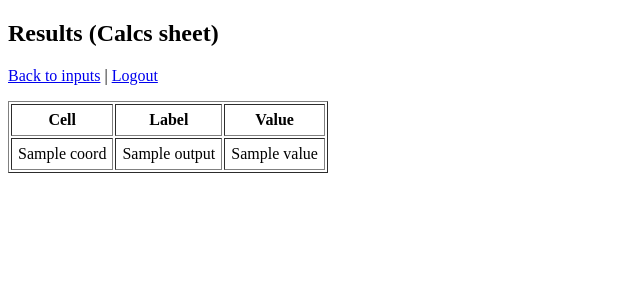
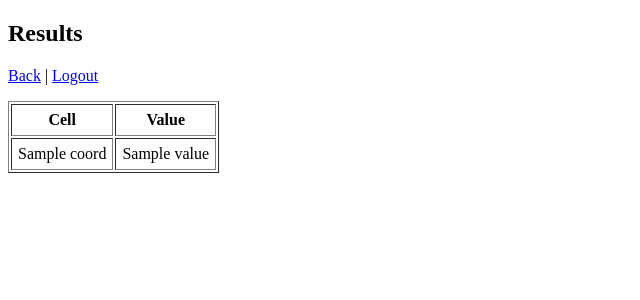
Before and after one commit to Troidor/TB-calculator, a Flask app: template templates/result.html in a window 1280 px wide. Shown: the top 300 px of the page, without its empty margins (0-640 px from the left). Run offline with Flask 2, Linux system fonts and the light colour scheme; the template is opened without the code that fills it: most values are stand-ins (such as "Sample title", 1, 10 or a date in 2020).

Commit message:
Update result.html

```diff
--- a/templates/result.html
+++ b/templates/result.html
@@ -1,21 +1,15 @@
 <!doctype html>
 <html>
-  <head>
-    <meta charset="utf-8" />
-    <title>Calculator - Results</title>
-  </head>
+<head><meta charset="utf-8"/><title>TB Calculator - Results</title></head>
 <body>
-    <h2>Results (Calcs sheet)</h2>
-    <p><a href="{{ url_for('index') }}">Back to inputs</a> | <a href="{{ url_for('logout') }}">Logout</a></p>
+  <h2>Results</h2>
+  <p><a href="{{ url_for('index') }}">Back</a> | <a href="{{ url_for('logout') }}">Logout</a></p>
   <table border="1" cellpadding="6">
-      <thead>
-        <tr><th>Cell</th><th>Label</th><th>Value</th></tr>
-      </thead>
+    <thead><tr><th>Cell</th><th>Value</th></tr></thead>
     <tbody>
     {% for o in outputs %}
       <tr>
         <td>{{ o.coord }}</td>
-          <td>{{ o.label or '-' }}</td>
         <td>{{ o.value }}</td>
       </tr>
     {% endfor %}
```
Lines whose indentation alone changed are shown as unchanged.
